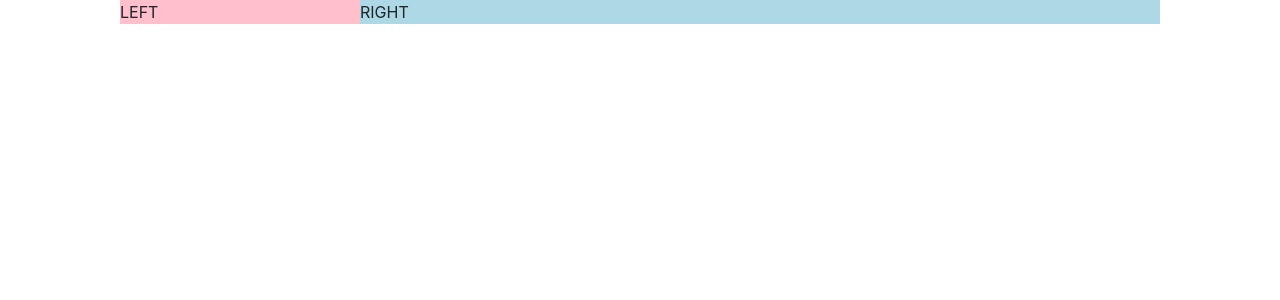
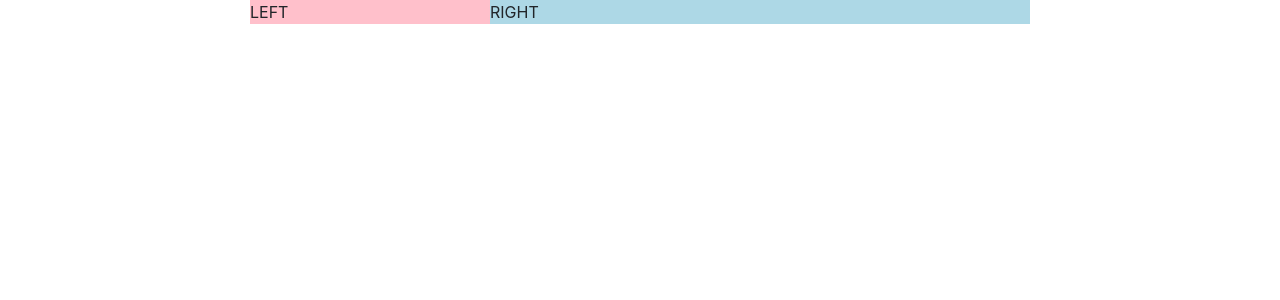
Before and after one commit to coryFinkbeiner/spotter, a React (Create React App) app in the folder client/: page / in a window 1280 px wide. Shown: the top 300 px of the page. Built offline with nearby package versions, Linux system fonts and the light colour scheme; what spotify-web-api-node would draw is missing.

Commit message:
the two columns are responding like i want, with the white space disappearing first

```diff
--- a/client/src/App.js
+++ b/client/src/App.js
@@ -34,12 +34,11 @@ function App() {
       <div style={{ flex: '0 0 240px', minWidth: '240px', backgroundColor: 'pink' }}>
         <div>LEFT</div>
       </div>
-      <div style={{ flex: '0 0 800px', minWidth: '800px', backgroundColor: 'lightblue' }}>
+      <div style={{ flex: '0 0 540px', minWidth: '540px', backgroundColor: 'lightblue' }}>
         <div>RIGHT</div>
       </div>
     </div>
   );
-
 }
 
 
```
Also changed, not shown: client/src/index.css (+0 -20 lines).
